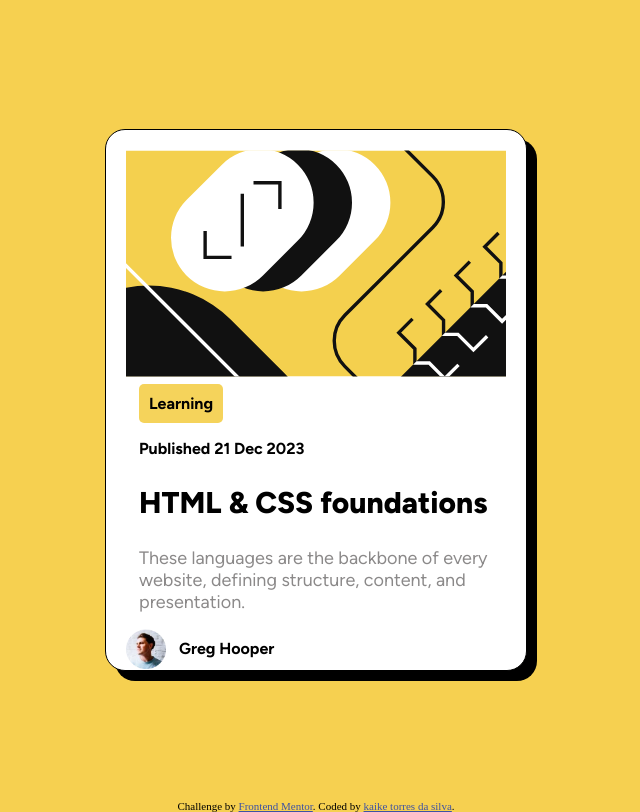
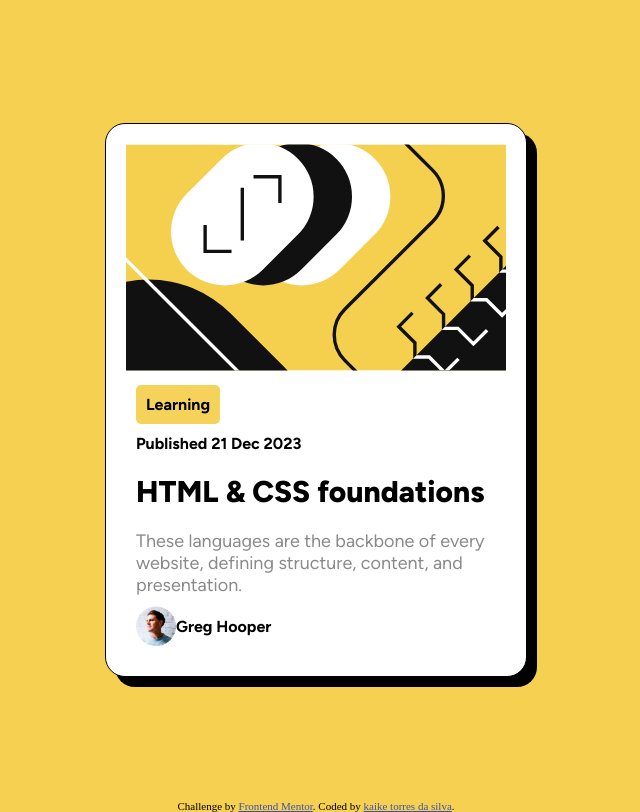
Before and after one commit to kaiketorres/Projeto-blog-card, a plain HTML site: page index.html in a window 1280 px wide. Shown: the whole page, without its empty margins (324-964 px from the left). Drawn offline with Linux system fonts and the light colour scheme.

Commit message:
margens
arrumei algumas margnes neste projeto

```diff
--- a/index.html
+++ b/index.html
@@ -23,17 +23,15 @@
 
       <img class="imgu"  src="assets/images/illustration-article.svg" alt="">
 
+      <div class="margem">
         <p><strong class="pu">Learning</strong></p>
-
         <p class="pd"><strong>Published 21 Dec 2023</strong></p>
-
         <h1>HTML & CSS foundations</h1>
-
         <p class="pt">These languages are the backbone of every <br> website, defining structure, content, and <br> presentation.</p>
-
          <div class="greg">
            <img class="imgd" src="assets/images/image-avatar.webp" alt="">
            <p class="pq">Greg Hooper</p>
+         </div>
       </div>
 
     </main>
--- a/style.css
+++ b/style.css
@@ -34,7 +34,6 @@ main{
     border-radius: 20px;
     background-color: white;
     width: 380px;
-    height: 500px;
     box-shadow: 10px 10px 0px black;
     border: 1px solid black;
 }
@@ -43,8 +42,12 @@ main{
     width: 100%;
 }
 
+.margem{
+    margin: 10px;
+}
+
 h1,p{
-    padding: 13px;
+    padding: 10px 0px 10px 0px;
 }
 
 p{
```
Lines whose indentation alone changed are shown as unchanged.
